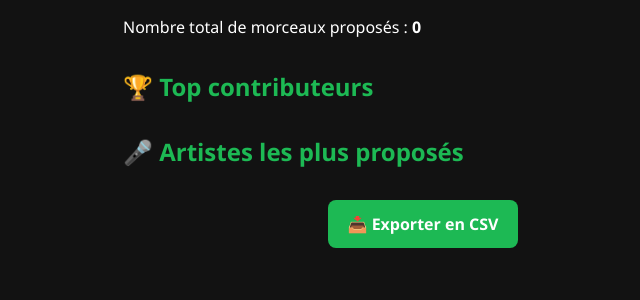
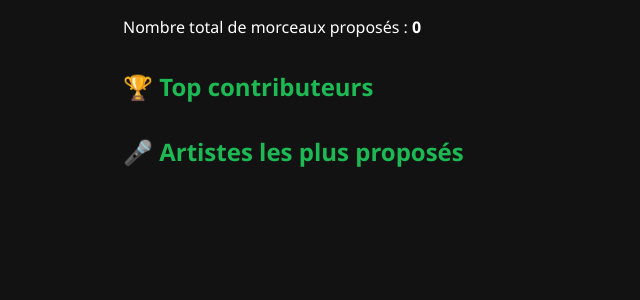
Before and after one commit to editionsnathan/spotify-playlist-dnc3, a Flask app: page /stats in a window 1280 px wide. Shown: the part 141-441 px from the top of the page, without its empty margins (217-857 px from the left). Run offline with Flask 3, Linux system fonts and the light colour scheme; the visitor is signed in with stand-in values (Sample User, id 1).

Commit message:
Update stats.html

```diff
--- a/templates/stats.html
+++ b/templates/stats.html
@@ -102,7 +102,7 @@
       {% endfor %}
     </ul>
 
-    <a class="export-btn" href="/export">📥 Exporter en CSV</a>
+    <!-- <a class="export-btn" href="/export">📥 Exporter en CSV</a> -->
   </div>
 
 </body>
```
